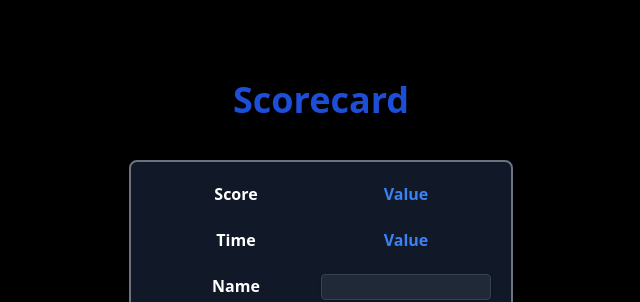
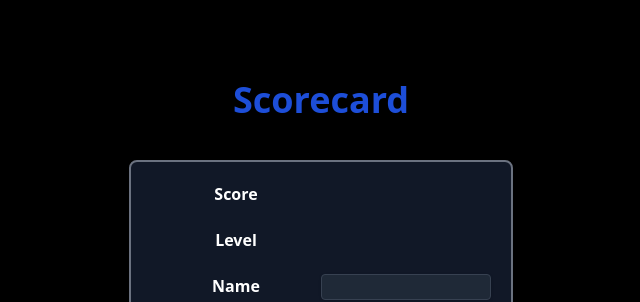
Before and after one commit to vaiolis/member-rec, a React (Create React App) app: page /results in a window 1280 px wide. Shown: the top 302 px of the page, without its empty margins (319-959 px from the left). Built offline with nearby package versions, Linux system fonts and the light colour scheme.

Commit message:
[MAJOR] Results changes
- uses useLocation hook to take in params from url and load it into the scorecard
- successfully pushes player name, score, and level on submit into the database!
- more minor changes if you check out code!

```diff
--- a/src/pages/Results.jsx
+++ b/src/pages/Results.jsx
@@ -1,42 +1,28 @@
-import React, { useCallback } from 'react';
+import React, { useState } from 'react';
 import { doc, updateDoc, arrayUnion } from 'firebase/firestore';
-import PropTypes from 'prop-types';
-import { initializeFirebase } from '../components/Utils';
-import { useNavigate } from 'react-router-dom';
+import { initializeFirebase } from '../models/utils';
+import { useNavigate, useLocation } from 'react-router-dom';
 
-export default function Results(props) {
-  // Unfortunately, this is a major security vulnerability in your project. By putting api keys
-  // and other authentication secrets in source code, you effectively allow anyone anywhere to make
-  // changes to your firebase database. We will fix this once this project is at a place where it is
-  // ready to be deployed and hosted on a live server (which will also require us to re-issue api keys
-  // and other secrets for this project). Still, I want to call out this vulnerability explicitly here to
-  // make it clear that this code chunk here is a severe security issue and needs to be fixed in the future.
+export default function Results() {
+  const location = useLocation()
+  const params = new URLSearchParams(location.search)
+  const score = params.get('score')
+  const time = params.get('level')
+  const [name, setName] = useState('');
+  const navigate = useNavigate();
 
-  // const { gameData, playerName, setPlayerName } = props;
-  // const navigate = useNavigate();
-  // const changeName = useCallback(
-  //   (username) => {
-  //     setPlayerName(username.target.value);
-  //   },
-  //   [setPlayerName]
-  // );
-  // const pushPlayerToDB = useCallback(
-  //   (playerName, gameData) => {
-  //     const db = initializeFirebase();
-  //     const scores = doc(db, 'main', 'Leaderboard');
-  //     // console.log(playerName + ' helooooo');
-  //     updateDoc(scores, {
-  //       Scores: arrayUnion({
-  //         Name: playerName,
-  //         Score: gameData.points,
-  //       }),
-  //     }).then(navigate('/'));
-  //   },
-  //   [navigate]
-  // );
-  // const pushPlayerToDBNoAttrs = useCallback(() => {
-  //   pushPlayerToDB(playerName, gameData);
-  // }, [playerName, gameData, pushPlayerToDB]);
+  const nameSubmit = (name) => {
+    const db = initializeFirebase();
+    const scores = doc(db, 'main', 'Leaderboard');
+    updateDoc(scores, {
+      Scores: arrayUnion({
+        Name: name,
+        Score: score,
+        Time: time
+      }),
+    }).then(navigate('/'));
+  }
+
   return (
     <div className='bg-black text-white h-[100vh] text-center w-[100vw] py-20 px-10'>
       <h1 className="font-bold text-4xl text-blue-700">Scorecard</h1>
@@ -45,42 +31,27 @@ export default function Results(props) {
                 <strong>Score</strong>
               </div>
               <div className="text-blue-500">
-                <strong>Value</strong>
+                <strong>{score}</strong>
               </div>
               <div className="">
-                <strong>Time</strong>
+                <strong>Level</strong>
               </div>
               <div className="text-blue-500">
-                <strong>Value</strong>
+                <strong>{time}</strong>
               </div>
               <div className="">
                 <strong>Name</strong>
               </div>
               <div className="">
-                <input className='bg-gray-800 border-gray-700 shadow appearance-none border rounded w-full text-white focus:outline-none'></input>
+                <input
+                  className='bg-gray-800 border-gray-700 shadow appearance-none border rounded w-full text-white focus:outline-none'
+                  onChange={(e) => setName(e.target.value)}
+                />
               </div>
-              {/* <div className="score">
-                <input name="name" onChange={changeName} value={playerName} />
-              </div> */}
       </span>
-      <button className='rounded-lg bg-blue-600 px-5 py-2 hover:bg-blue-900 transition hover:scale-[1.05]'>
+      <button onClick={() => nameSubmit(name)} className='rounded-lg bg-blue-600 px-5 py-2 hover:bg-blue-900 transition hover:scale-[1.05]'>
         <strong>Submit</strong>
       </button>
-
     </div>
   );
 }
-Results.propTypes = {
-  gameData: PropTypes.shape({
-    officers: PropTypes.array,
-    currentGuess: PropTypes.string,
-    correctName: PropTypes.string,
-    imageUrl: PropTypes.string,
-    randList: PropTypes.array,
-    index: PropTypes.number,
-    points: PropTypes.number,
-    lives: PropTypes.number,
-  }),
-  playerName: PropTypes.string,
-  setPlayerName: PropTypes.func,
-};
```
